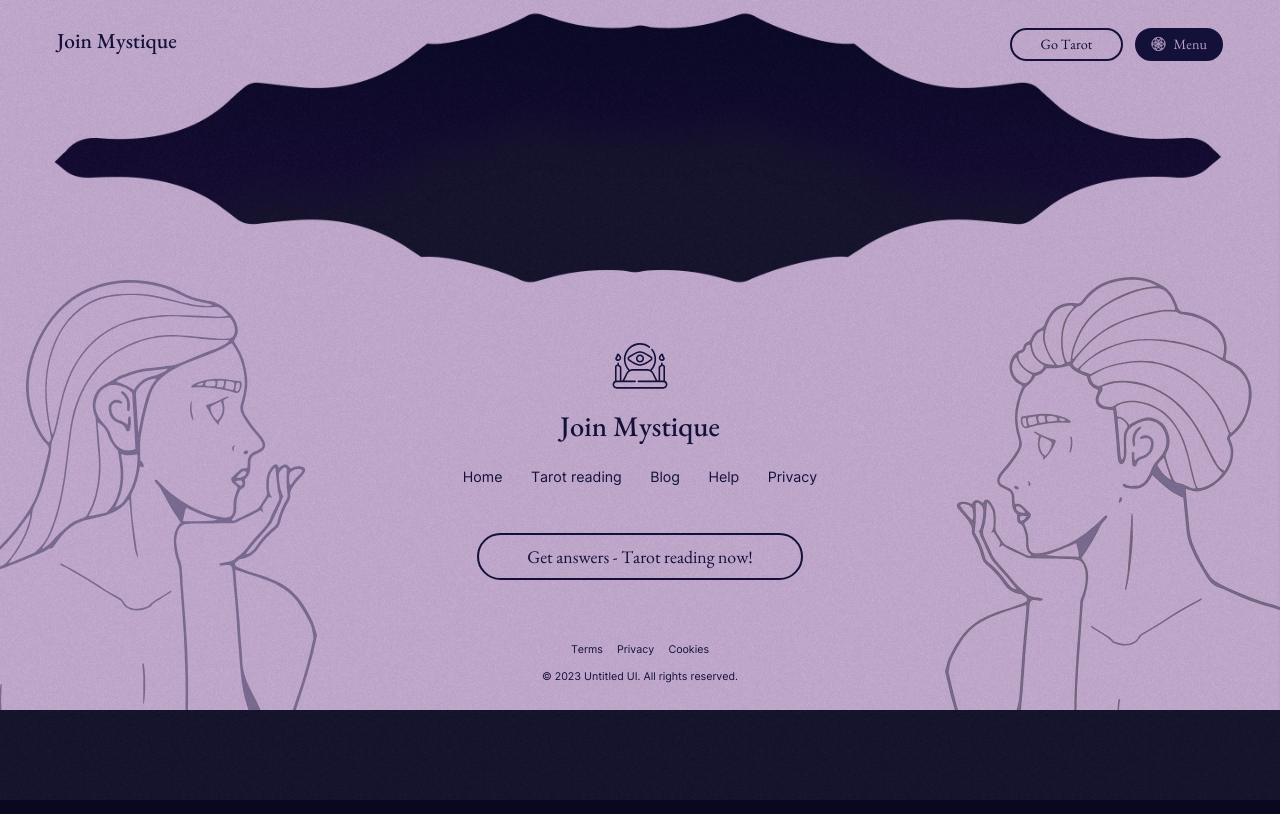
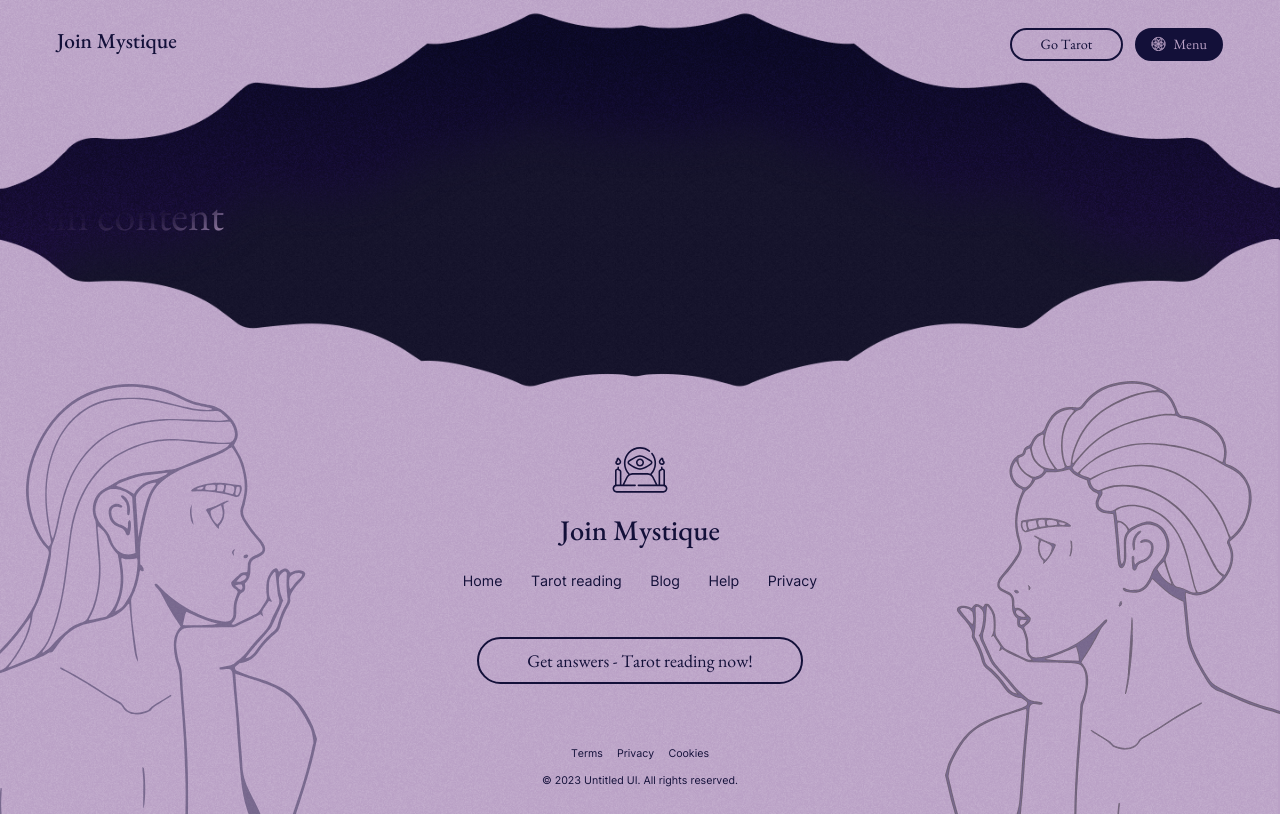
Before and after one commit to presto-agency/Mistique, a Next.js app: page / in a window 1280 px wide. Built offline with nearby package versions, Linux system fonts and the light colour scheme.

Commit message:
fix: feader

```diff
--- a/src/components/Header/header.module.scss
+++ b/src/components/Header/header.module.scss
@@ -2,7 +2,7 @@
 
 .header {
   position: relative;
-  padding: 3.1rem 0;
+  padding: 3.1rem 0 14.8rem;
 
   &__content {
     display: flex;
```
